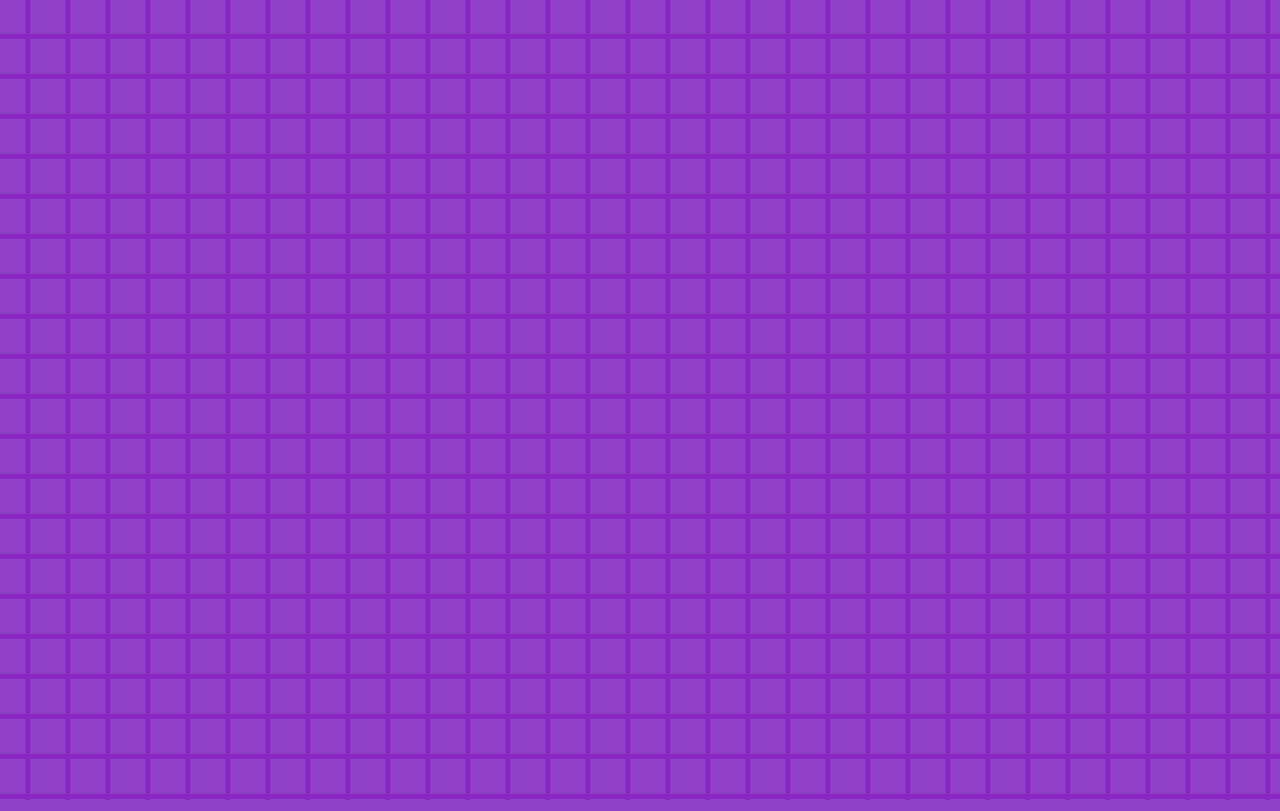
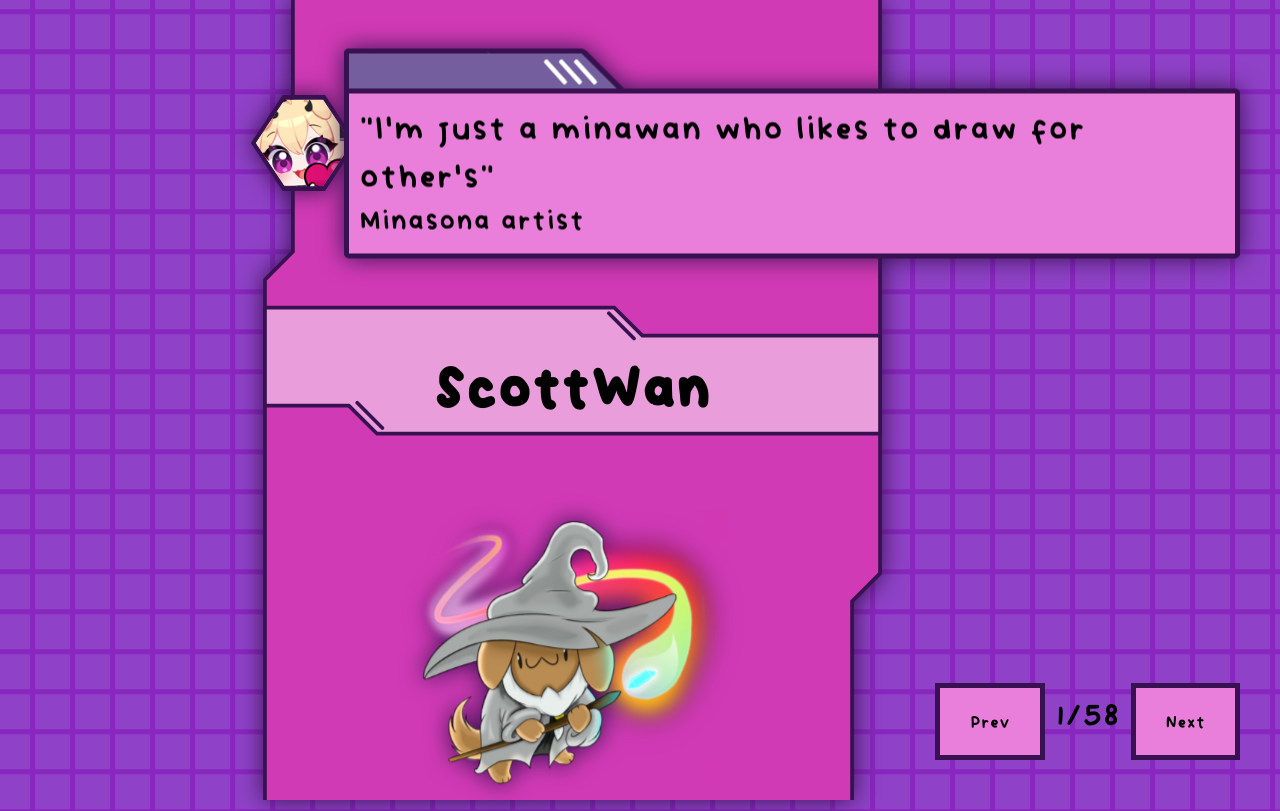
Before and after one commit to cjmaxik/minadex, a Vue app: page /e/1 in a window 1280 px wide. Before the commit this address had no page. Built offline with nearby package versions, Linux system fonts and the light colour scheme.

Commit message:
Change routing, fix scss

```diff
--- a/src/assets/main.scss
+++ b/src/assets/main.scss
@@ -335,7 +335,7 @@ button {
 
     img {
       margin-top: 60px;
-      height: 40vh;
+      height: 35vh;
       filter: drop-shadow(0 0 0.75rem var(--panel-border-color));
       animation: bounce 10s both infinite;
     }
--- a/src/components/GooberOverlay.vue
+++ b/src/components/GooberOverlay.vue
@@ -3,7 +3,7 @@
     <div class="row">
       <minadex-panel class="minasona-help flex-item" />
 
-      <button class="button flex-item" @click="router.push('/minadex')">Open Minadex</button>
+      <button class="button flex-item" @click="router.push('/e/1')">Open Minadex</button>
     </div>
 
     <img src="/assets/goober-here.png" alt="" />
@@ -60,27 +60,6 @@ import dex from '@/assets/dex.json'
   animation: panels-animation 15s both infinite;
 }
 
-// .overlay {
-
-//   position: fixed;
-//   top: 0;
-//   left: 0;
-//   width: 100%;
-//   height: 100%;
-//
-
-//   .center {
-//     position: absolute;
-//     text-align: center;
-//     width: 100%;
-//     height: 100%;
-
-//     button {
-//       font-size: 60px;
-//       height: 150px;
-//     }
-//   }
-
 img {
   position: absolute;
   bottom: -10px;
--- a/src/router/index.js
+++ b/src/router/index.js
@@ -11,12 +11,12 @@ const router = createRouter({
       component: GooberOverlay
     },
     {
-      path: '/minadex',
-      redirect: '/minadex/1'
+      path: '/e',
+      redirect: '/e/1'
     },
     {
-      path: '/minadex/:id',
-      name: 'minadex',
+      path: '/e/:id',
+      name: 'e',
       component: InfoView,
       props: (route) => ({ id: Number.parseInt(route.params.id) })
     }
--- a/src/views/InfoView.vue
+++ b/src/views/InfoView.vue
@@ -32,7 +32,6 @@ onMounted(() => {
 onUnmounted(() => document.removeEventListener("keyup", handler));
 
 const handler = (event) => {
-  console.log(event.key)
   if (event.key === "ArrowLeft") {
     changeMinasona(false)
   } else if (event.key === "ArrowRight") {
@@ -44,9 +43,9 @@ const changeMinasona = (next) => {
   var next_id = next ? props.id + 1 : props.id - 1
 
   if (outOfBounds(next_id)) {
-    router.push('/minadex/1')
+    router.push('/e/1')
   } else {
-    router.push({ name: 'minadex', params: { id: next_id } })
+    router.push({ name: 'e', params: { id: next_id } })
   }
 }
 
```
